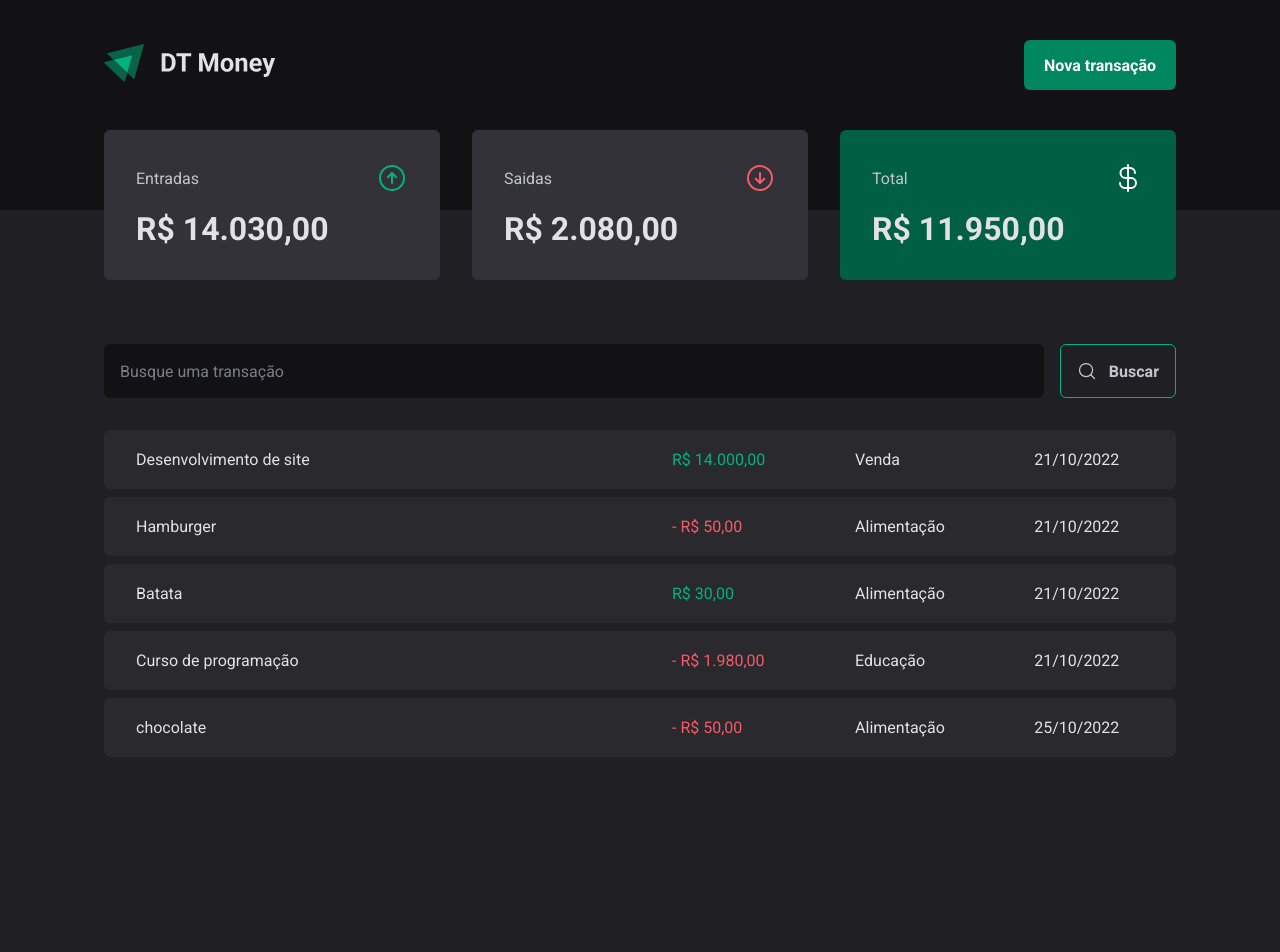
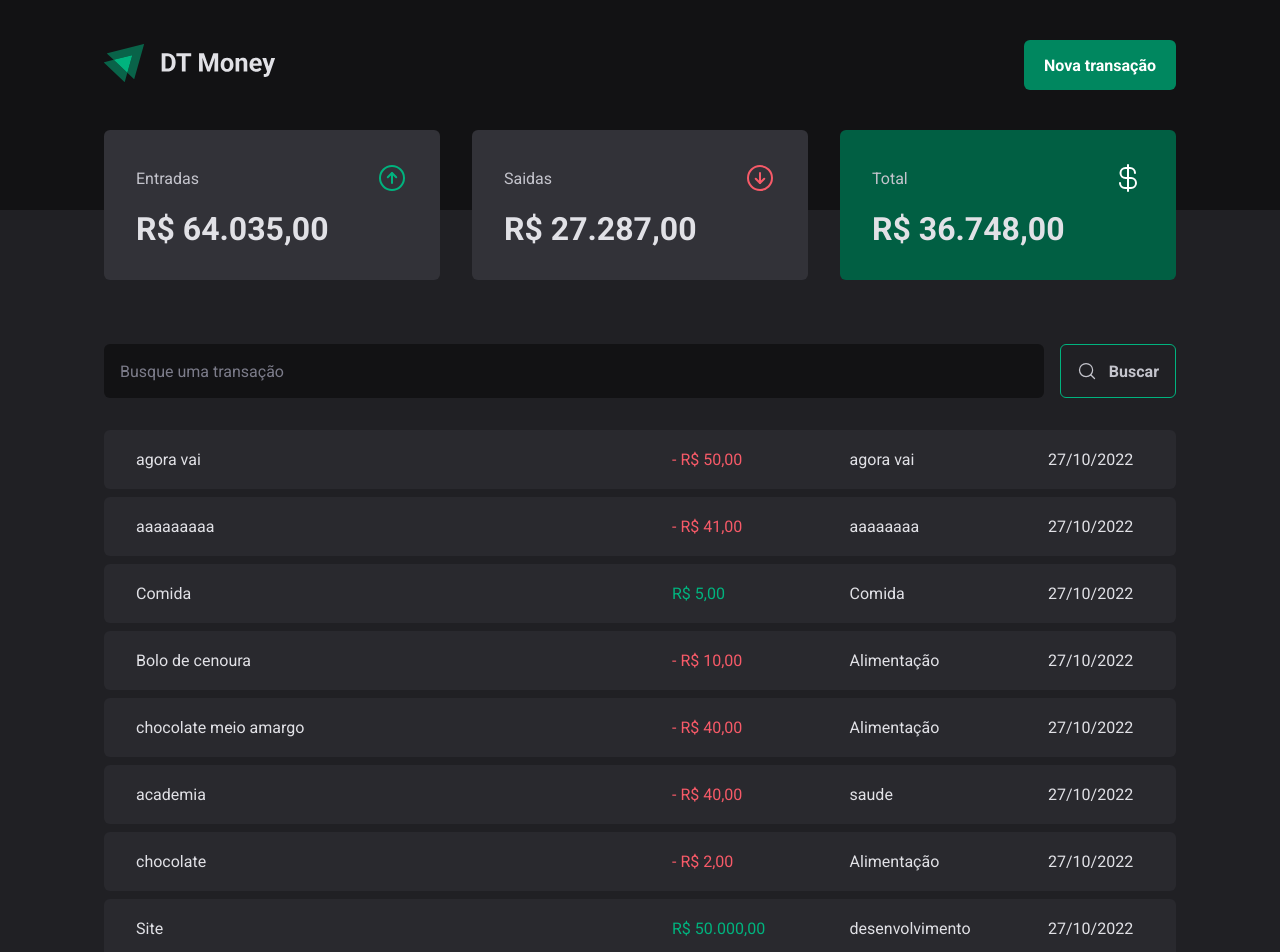
Before and after one commit to VeniLima/dtmoney-reactjs, a React (Vite) app: page / in a window 1280 px wide. Shown: the top 952 px of the page. Before the commit the page ends 800 px from the top, so only its background shows below. Built offline with nearby package versions, Linux system fonts and the light colour scheme; data requests are answered from the project's data file.

Commit message:
new transaction modal update

```diff
--- a/server.json
+++ b/server.json
@@ -39,6 +39,94 @@
       "type": "outcome",
       "createdAt": "2022-10-25T15:17:40.567Z",
       "id": 5
+    },
+    {
+      "description": "Bolo de cenoura",
+      "category": "Alimentação",
+      "price": 14,
+      "type": "outcome",
+      "createdAt": "2022-10-26T14:39:19.018Z",
+      "id": 6
+    },
+    {
+      "description": "Milk Shake",
+      "category": "Alimentação",
+      "price": 10,
+      "type": "outcome",
+      "createdAt": "2022-10-26T14:39:36.431Z",
+      "id": 7
+    },
+    {
+      "description": "reforma",
+      "category": "Moradia",
+      "price": 25000,
+      "type": "outcome",
+      "createdAt": "2022-10-26T14:50:23.054Z",
+      "id": 8
+    },
+    {
+      "description": "Site",
+      "category": "desenvolvimento",
+      "price": 50000,
+      "type": "income",
+      "createdAt": "2022-10-27T14:12:11.537Z",
+      "id": 9
+    },
+    {
+      "description": "chocolate",
+      "category": "Alimentação",
+      "price": 2,
+      "type": "outcome",
+      "createdAt": "2022-10-27T14:16:49.687Z",
+      "id": 10
+    },
+    {
+      "description": "academia",
+      "category": "saude",
+      "price": 40,
+      "type": "outcome",
+      "createdAt": "2022-10-27T14:19:13.967Z",
+      "id": 11
+    },
+    {
+      "description": "chocolate meio amargo",
+      "category": "Alimentação",
+      "price": 40,
+      "type": "outcome",
+      "createdAt": "2022-10-27T14:20:16.153Z",
+      "id": 12
+    },
+    {
+      "description": "Bolo de cenoura",
+      "category": "Alimentação",
+      "price": 10,
+      "type": "outcome",
+      "createdAt": "2022-10-27T14:22:12.398Z",
+      "id": 13
+    },
+    {
+      "description": "Comida",
+      "category": "Comida",
+      "price": 5,
+      "type": "income",
+      "createdAt": "2022-10-27T14:28:13.164Z",
+      "id": 14
+    },
+    {
+      "description": "aaaaaaaaa",
+      "price": 41,
+      "category": "aaaaaaaa",
+      "type": "outcome",
+      "createdAt": "2022-10-27T14:33:14.673Z",
+      "id": 15
+    },
+    {
+      "description": "agora vai",
+      "price": 50,
+      "category": "agora vai",
+      "type": "outcome",
+      "createdAt": "2022-10-27T14:34:16.710Z",
+      "id": 16
     }
   ]
 }
--- a/src/components/NewTransactionModal/index.tsx
+++ b/src/components/NewTransactionModal/index.tsx
@@ -10,7 +10,8 @@ import {
 } from "./styles";
 import { Controller, useForm } from "react-hook-form";
 import { zodResolver } from "@hookform/resolvers/zod";
-import { api } from "../../lib/axios";
+import { useContext } from "react";
+import { TransactionsContext } from "../../contexts/TransactionsContext";
 
 const newTransactionFormSchema = z.object({
   description: z.string(),
@@ -22,23 +23,29 @@ const newTransactionFormSchema = z.object({
 type NewTransactionFormInputs = z.infer<typeof newTransactionFormSchema>;
 
 export function NewTransactionModal() {
+  const { createTransaction } = useContext(TransactionsContext);
+
   const {
     control,
     register,
     handleSubmit,
     formState: { isSubmitting },
+    reset,
   } = useForm<NewTransactionFormInputs>({
     resolver: zodResolver(newTransactionFormSchema),
   });
 
   async function handleCreateNewTransaction(data: NewTransactionFormInputs) {
-    await api.post("/transactions", {
-      description: data.description,
-      category: data.category,
-      price: data.price,
-      type: data.type,
-      createdAt: new Date(),
+    const { description, category, price, type } = data;
+
+    await createTransaction({
+      description,
+      category,
+      price,
+      type,
     });
+
+    reset();
   }
 
   return (
--- a/src/contexts/TransactionsContext.tsx
+++ b/src/contexts/TransactionsContext.tsx
@@ -10,9 +10,17 @@ interface Transaction {
   createdAt: string;
 }
 
+interface CreateTransactionInput {
+  description: string;
+  price: number;
+  category: string;
+  type: "income" | "outcome";
+}
+
 interface TransactionContextType {
   transactions: Transaction[];
   fetchTransactions: (query?: string) => Promise<void>;
+  createTransaction: (data: CreateTransactionInput) => Promise<void>;
 }
 
 interface TransactionsProviderProps {
@@ -27,6 +35,8 @@ export function TransactionsProvider({ children }: TransactionsProviderProps) {
   async function fetchTransactions(query?: string) {
     const response = await api.get("/transactions", {
       params: {
+        _sort: "createdAt",
+        _order: "desc",
         q: query,
       },
     });
@@ -34,12 +44,28 @@ export function TransactionsProvider({ children }: TransactionsProviderProps) {
     setTransactions(response.data);
   }
 
+  async function createTransaction(data: CreateTransactionInput) {
+    const { description, category, price, type } = data;
+
+    const response = await api.post("/transactions", {
+      description,
+      price,
+      category,
+      type,
+      createdAt: new Date(),
+    });
+
+    setTransactions((state) => [response.data, ...state]);
+  }
+
   useEffect(() => {
     fetchTransactions();
   }, []);
 
   return (
-    <TransactionsContext.Provider value={{ transactions, fetchTransactions }}>
+    <TransactionsContext.Provider
+      value={{ transactions, fetchTransactions, createTransaction }}
+    >
       {children}
     </TransactionsContext.Provider>
   );
```
